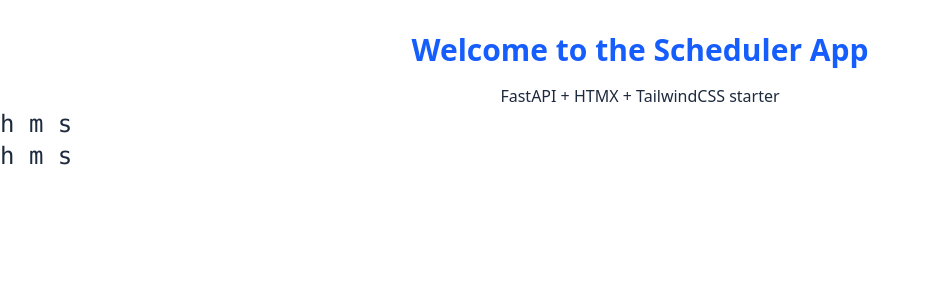
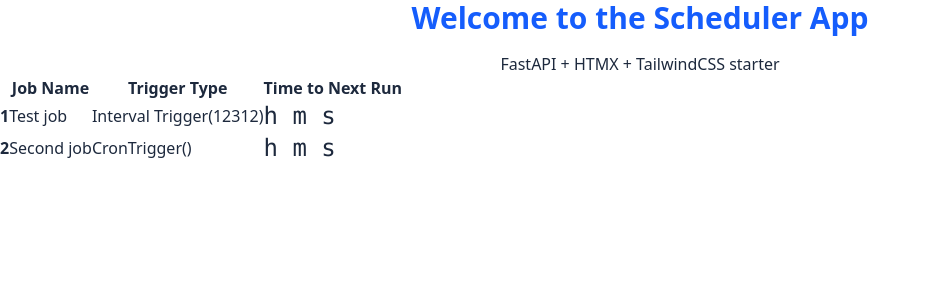
Before and after one commit to ammac123/remote_scheduler, a FastAPI app: page / in a window 1280 px wide. Shown: the top 300 px of the page, without its empty margins (0-931 px from the left). Run offline with FastAPI, Linux system fonts and the light colour scheme; style sheets or scripts are compiled from the project's sources; some libraries are stand-ins or nearby versions.

Commit message:
Initial commit (2nd)

```diff
--- /dev/null
+++ b/database.py
@@ -0,0 +1,52 @@
+import sqlite3
+from sqlite3 import Connection
+from typing import Dict, List, Tuple
+from datetime import datetime
+from models import Job, Jobs
+
+
+def insert_job(connection: Connection,
+               job: Job):
+    with connection:
+        cur = connection.cursor()
+        cur.execute(
+            '''
+            INSERT INTO jobs (job_name, trigger_type, next_trigger_time)
+            VALUES
+            ( :job_name , :trigger_type , :next_trigger_time )
+            ;
+            ''',
+            job.model_dump()
+        )
+
+def get_job(connection: Connection) -> Jobs:
+
+    with connection:
+        cur = connection.cursor()
+        cur = cur.execute(
+            '''
+            SELECT job_name, trigger_type, next_trigger_time
+            FROM jobs
+            ;
+            '''
+        )
+
+        return Jobs(
+            jobs = [Job.model_validate(dict(res)) for res in cur]
+            )
+
+
+if __name__ == "__main__":
+    DB_PATH = './scheduler.db'
+
+    connection = sqlite3.Connection(database=DB_PATH)
+    connection.row_factory = sqlite3.Row
+    # test_job = {
+    #     'job_name': 'Second job',
+    #     'trigger_type': 'CronTrigger()',
+    #     'next_trigger_time': datetime(2025,9,8,12,00,00)
+    # }
+
+    # insert_job(connection, test_job)
+    for job in get_job(connection):
+        print(job)
--- a/main.py
+++ b/main.py
@@ -6,6 +6,9 @@
 from fastapi.staticfiles import StaticFiles
 from fastapi.templating import Jinja2Templates
 from starlette.exceptions import HTTPException as StarletteHTTPException
+from database import get_job
+from sqlite3 import Connection, Row
+from models import Job, Jobs
 
 ENV = os.environ['ENVIRONMENT'] if 'ENVIRONMENT' in os.environ else None
 match str(ENV).lower():
@@ -16,8 +19,11 @@
 
 # env vars set
 
+app = FastAPI(debug=_DEBUG)
+connection = Connection('scheduler.db')
+connection.row_factory = Row
 
-app = FastAPI(debug=_DEBUG)
+
 
 app.mount("/static", StaticFiles(directory="static"), name="static")
 templates = Jinja2Templates(directory="templates")
@@ -28,17 +34,21 @@
     return dt.astimezone(timezone.utc).isoformat().replace("+00:00", "Z")
 
 
+
 @app.get("/", response_class=HTMLResponse)
-def read_root(request: Request):
-    events = [
-        {
-            "target_iso": to_iso_z(datetime(2025,9,2,12,00,34, tzinfo=ZoneInfo("Australia/Sydney")))
-        },
-        {
-            "target_iso": to_iso_z(datetime(2025,12,11,12,00,34, tzinfo=ZoneInfo("Australia/Sydney")))
-        }
-    ]
-    return templates.TemplateResponse("index.html", {"request": request, "events": events})
+async def read_root(request: Request):
+
+    context = get_job(connection)
+    print(context)
+    # events = [
+    #     {
+    #         "target_iso": to_iso_z(datetime(2025,9,2,12,00,34, tzinfo=ZoneInfo("Australia/Sydney")))
+    #     },
+    #     {
+    #         "target_iso": to_iso_z(datetime(2025,12,11,12,00,34, tzinfo=ZoneInfo("Australia/Sydney")))
+    #     }
+    # ]
+    return templates.TemplateResponse(request, "index.html", context=context.model_dump())
 
 # Dashboard
 @app.get("/dashboard", response_class=HTMLResponse)
--- /dev/null
+++ b/migrations/step1_createJobsTable.sql
@@ -0,0 +1,6 @@
+CREATE TABLE jobs (
+    job_id INTEGER PRIMARY KEY,
+    job_name VARCHAR(50) NOT NULL,
+    trigger_type VARCHAR(100),
+    next_trigger_time DATETIME
+);
--- a/models.py
+++ b/models.py
@@ -1,24 +1,33 @@
-from sqlmodel import SQLModel, Field
-from tomlkit import table
+from datetime import datetime
+from typing import List
+from pydantic import BaseModel
 
-class User(SQLModel, table=True):
-    id: int | None = Field(default=None, primary_key=True)
-    username: str = Field(index=True, unique=True)
-    hashed_password: str
-    is_active: bool = Field(default=True)
-    is_admin: bool = Field(default=False)
+# class User(SQLModel, table=True):
+#     id: int | None = Field(default=None, primary_key=True)
+#     username: str = Field(index=True, unique=True)
+#     hashed_password: str
+#     is_active: bool = Field(default=True)
+#     is_admin: bool = Field(default=False)
 
-class Admin(SQLModel, table=True):
-    pass
+# class Admin(SQLModel, table=True):
+#     pass
 
-class Auth(SQLModel, table=True):
-    pass
+# class Auth(SQLModel, table=True):
+#     pass
 
-class ContentTypes(SQLModel, table=True):
-    pass
+# class ContentTypes(SQLModel, table=True):
+#     pass
 
-class Sessions(SQLModel, table=True):
-    pass
+# class Sessions(SQLModel, table=True):
+#     pass
 
-class StaticFiles(SQLModel, table=True):
-    pass
+# class StaticFiles(SQLModel, table=True):
+#     pass
+
+class Job(BaseModel):
+    job_name : str
+    trigger_type : str
+    next_trigger_time : datetime
+
+class Jobs(BaseModel):
+    jobs : List[Job]
--- a/templates/base.html
+++ b/templates/base.html
@@ -16,8 +16,6 @@
 	<script src="{{ request.url_for('static', path='js/script.js') }}" defer></script>
 </head>
 <body class="min-h-screen bg-white text-slate-800 dark:bg-gray-900 dark:text-slate-100">
-	<div class="container mx-auto py-8">
 		{% block content %}{% endblock %}
-	</div>
 </body>
 </html>
--- a/templates/index.html
+++ b/templates/index.html
@@ -1,15 +1,14 @@
 
 {% extends "base.html" %}
 {% from "_components/counter.html" import countdown_widget with context%}
+{% from "_components/dashboard_table.html" import dashboard_table with context%}
 
 {% block content %}
 <h1 class="text-3xl font-bold text-center text-blue-600 dark:text-neutral-100">Welcome to the Scheduler App</h1>
 <p class="mt-4 text-center">FastAPI + HTMX + TailwindCSS starter</p>
 
 <div>
-    {% for ev in events %}
-        {{ countdown_widget(ev.target_iso)}}
-    {% endfor %}
+    {{ dashboard_table(jobs_list) }}
 </div>
 
 
```
Also changed, not shown: templates/_components/dashboard_table.html (+14 -24 lines), scheduler.db (added), templates/admin_dashboard.html (added), templates/dashboard.html (added), templates/job_detail.html (added), templates/jobs.html (added), templates/login.html (added), templates/profile.html (added).
